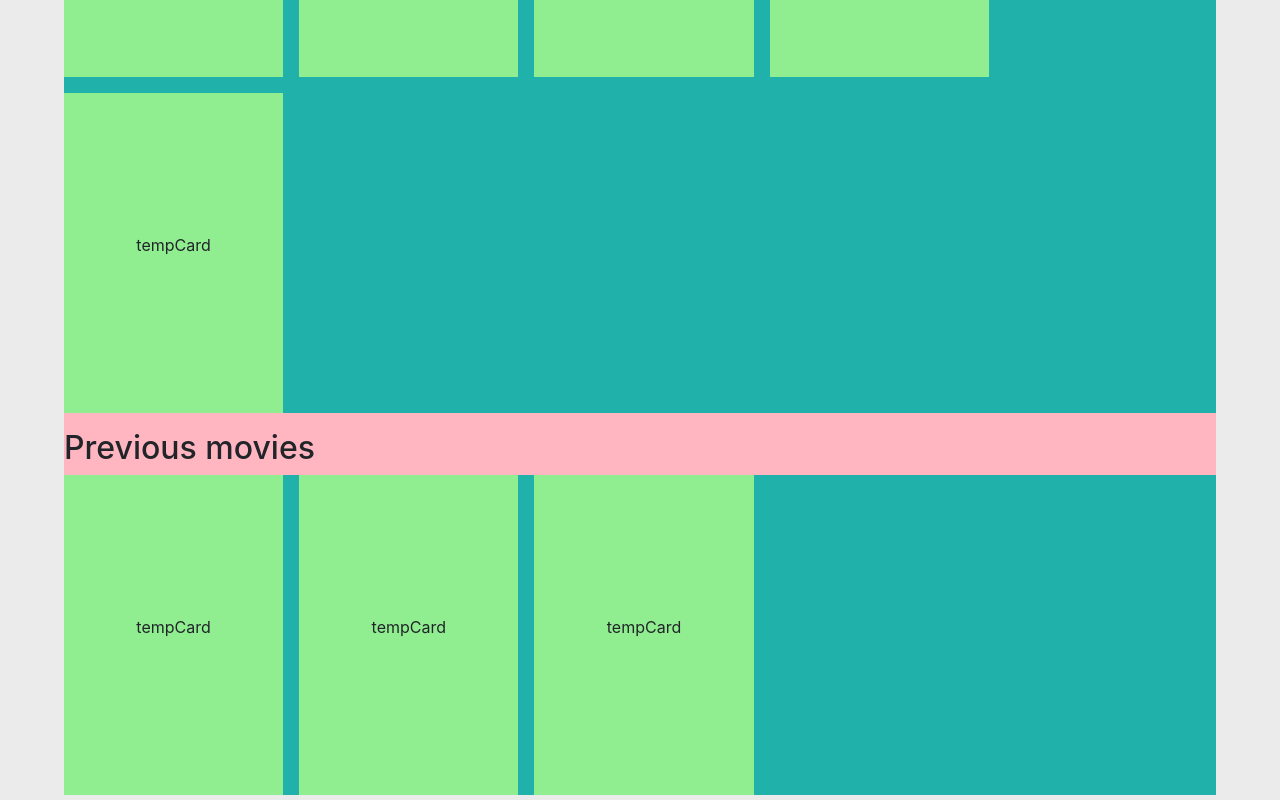
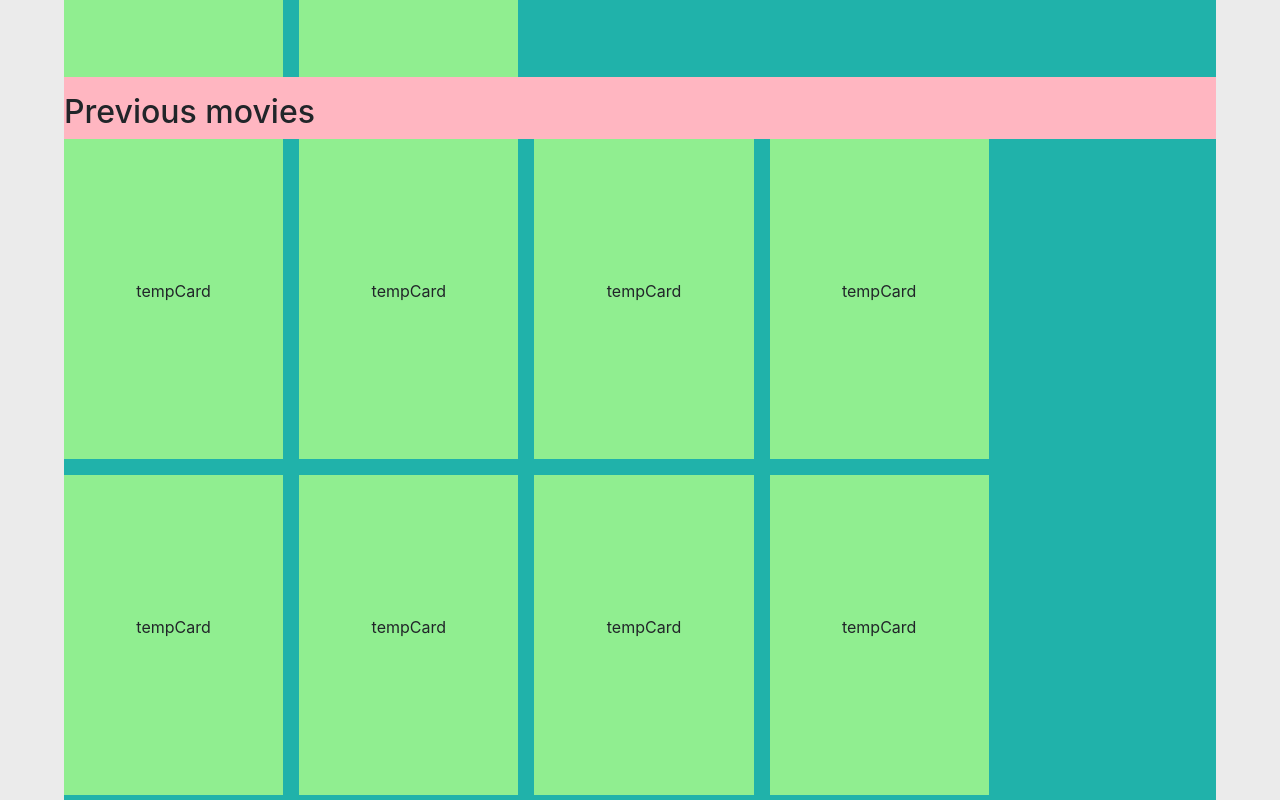
Before and after one commit to palmdaldaniel/Film-Mbapppe, a React (Create React App) app in the folder frontend/: page /profile in a window 1280 px wide. Shown: the part 440-1240 px from the top of the page. Built offline with nearby package versions, Linux system fonts and the light colour scheme; no server answers.

Commit message:
small fixes in temp data

```diff
--- a/frontend/src/pages/UserPage.jsx
+++ b/frontend/src/pages/UserPage.jsx
@@ -28,6 +28,12 @@ const UserPage = () => {
                 <div className={styles.tempCard}>
                   <p>tempCard</p>
                 </div>
+              </div>
+            </div>
+            <div className={styles.previous}>
+              <h2>Previous movies</h2>
+              {/* Put list compoinent here */}
+              <div className={styles.movieGrid}>
                 <div className={styles.tempCard}>
                   <p>tempCard</p>
                 </div>
@@ -37,12 +43,15 @@ const UserPage = () => {
                 <div className={styles.tempCard}>
                   <p>tempCard</p>
                 </div>
-              </div>
-            </div>
-            <div className={styles.previous}>
-              <h2>Previous movies</h2>
-              {/* Put list compoinent here */}
-              <div className={styles.movieGrid}>
+                <div className={styles.tempCard}>
+                  <p>tempCard</p>
+                </div>
+                <div className={styles.tempCard}>
+                  <p>tempCard</p>
+                </div>
+                <div className={styles.tempCard}>
+                  <p>tempCard</p>
+                </div>
                 <div className={styles.tempCard}>
                   <p>tempCard</p>
                 </div>
```
